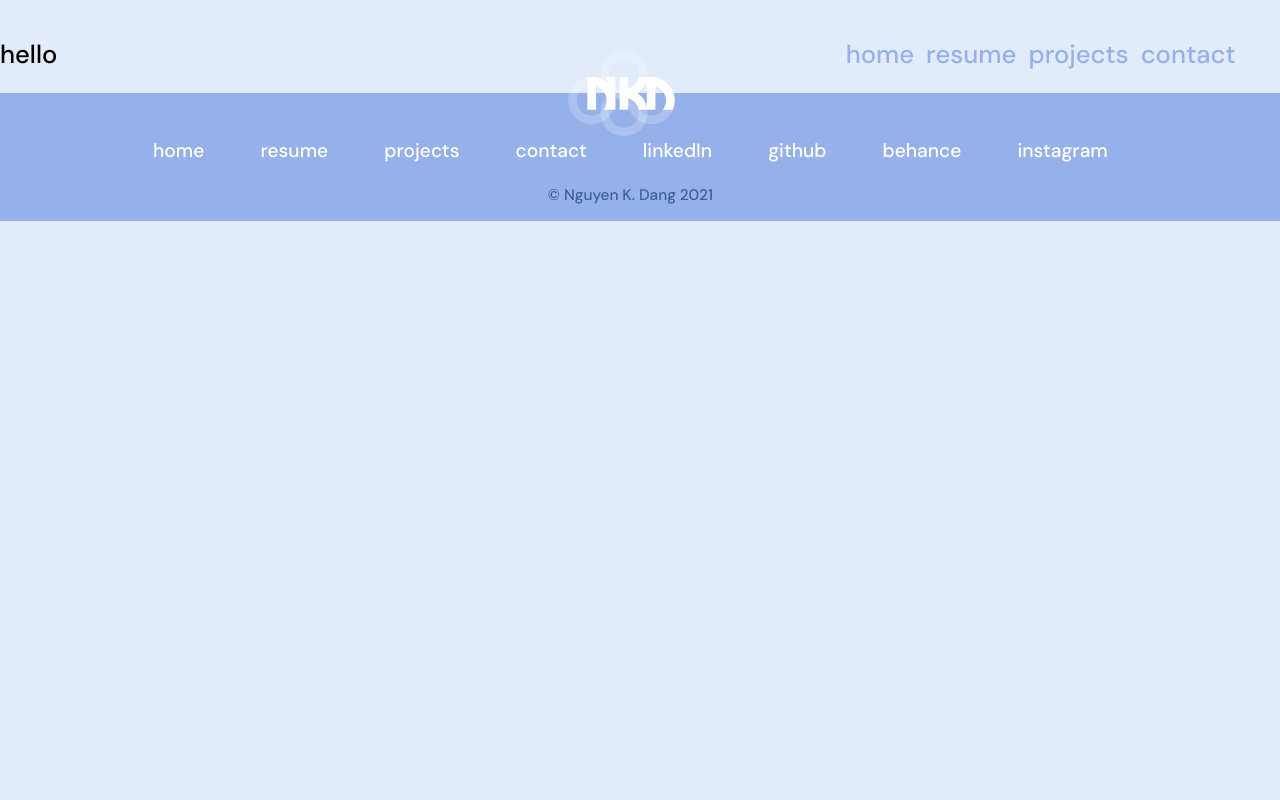
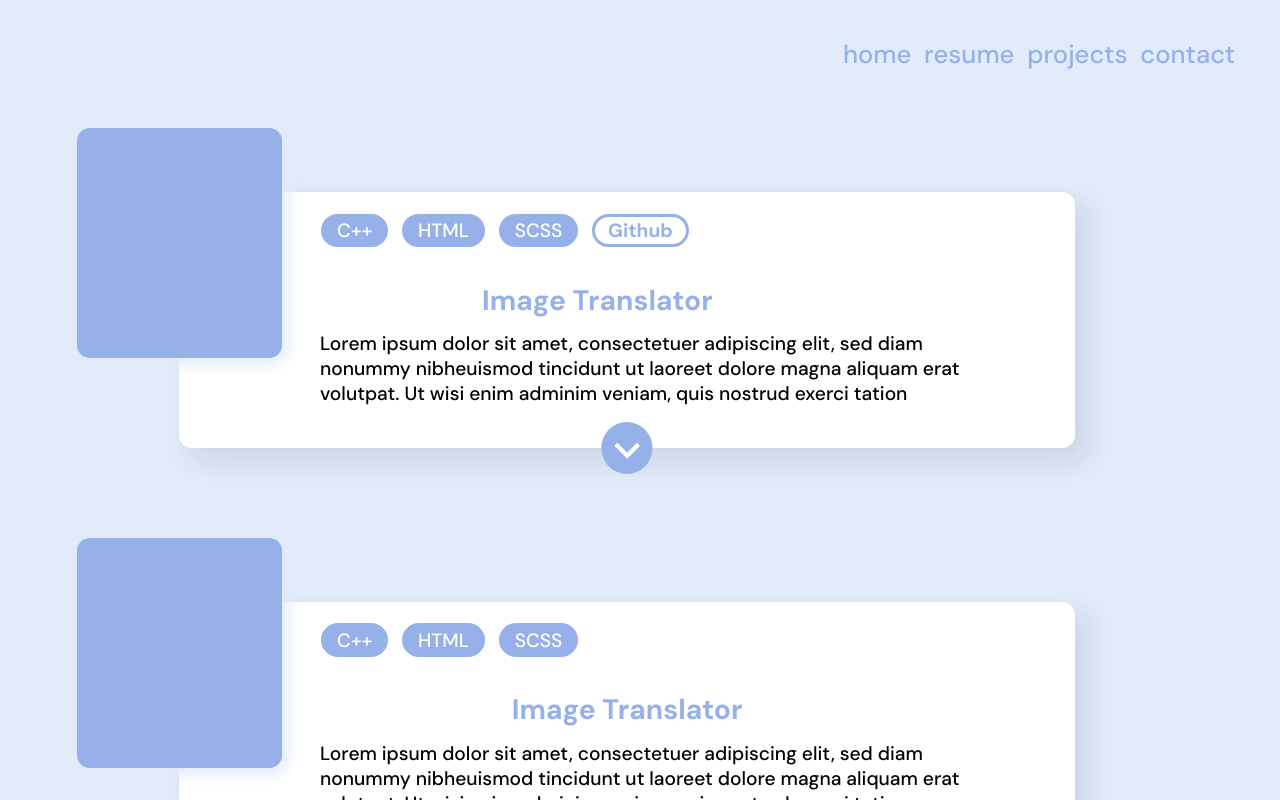
Before and after one commit to nguyenkdang/nguyenkdang, a React (Create React App) app: page /projects in a window 1280 px wide. Shown: the top 800 px of the page. Built offline with nearby package versions, Linux system fonts and the light colour scheme.

Commit message:
Project Page Layout Implemented

```diff
--- a/src/components/Navbar.js
+++ b/src/components/Navbar.js
@@ -3,12 +3,12 @@ import { Link } from 'react-router-dom';
 
 const Navbar = () => {
     return (
-        <ul id='navBar'>
-            <li className="navItem"><Link className="navLink" to="contact"> contact</Link></li>
-            <li className="navItem"><Link className="navLink" to="projects"> projects</Link></li>
-            <li className="navItem"><Link className="navLink" to="resume"> resume </Link></li>
-            <li className="navItem"><Link className="navLink" to="/"> home</Link></li>
-        </ul>
+        <div className='navBar'>
+            <span className="navItem"><Link className="navLink" to="contact"> contact</Link></span>
+            <span className="navItem"><Link className="navLink" to="projects"> projects</Link></span>
+            <span className="navItem"><Link className="navLink" to="resume"> resume </Link></span>
+            <span className="navItem"><Link className="navLink" to="/"> home</Link></span>
+        </div>
     )
 }
 
--- a/src/components/Navbar.scss
+++ b/src/components/Navbar.scss
@@ -1,21 +1,29 @@
-.navLink{
-    font-size: 2vw;
-    font-weight: 500;
-    padding: 6px;
-    color: var(--mainColor);
-    transition: color 0.5s ease-out;
-}
 
-.navLink:hover{
-    color: var(--sideColor);
-}
 
-.navItem {
-    float: right;
-}
 
-#navBar{
-    list-style-type: none;
+
+
+.navBar{
+    position: relative;
     margin-right: 3vw;
     margin-top: 3vw;
+    z-index: 99;
+
+
+    .navItem {
+        float: right;
+
+        .navLink{
+            font-size: 2vw;
+            font-weight: 500;
+            padding: 0.5vw;
+            color: var(--mainColor);
+            transition: color 0.5s ease-out;
+
+            &:hover{
+                color: var(--sideColor);
+            }
+        }
+
+    }
 }
--- a/src/components/contact/Socials.js
+++ b/src/components/contact/Socials.js
@@ -36,8 +36,8 @@ const Socials = () => {
                     </a>
                 </div>
                 <div id="in_logo" className="logo">
+                    <Logo_instagram width={size} height={size}/>
                     <a href="https://www.instagram.com/nguwaynedang/" target="_blank">
-                        <Logo_instagram width={size} height={size}/>
                     </a>
                 </div>
             </div>
--- a/src/components/contact/Socials.scss
+++ b/src/components/contact/Socials.scss
@@ -17,7 +17,7 @@
     }
 
     #git_logo, #be_logo, #in_logo{
-        padding-left: 2vw;
+        margin-left: 2vw;
     }
 }
 
@@ -30,7 +30,6 @@
     background-color: var(--sideColor);
     z-index: 0;
     transition: all 0.4s ease-in-out;
-
     &.unext{
         width: 6.5vw;
 
--- /dev/null
+++ b/src/components/projects/ProjItem.js
@@ -0,0 +1,30 @@
+import "./ProjItem.scss"
+import { useState } from "react";
+
+
+const ProjItem = ({ptitle, pdesc, ptags, git, id, isOpen, handleOpen }) => {
+    return (
+        <div className={!isOpen.opn[id] && isOpen.blur ? "ProjItem blur" : "ProjItem unblur"}>
+            <div className="proj_iconBack"></div>
+            <div className={isOpen.opn[id] ? "proj_body open" : "proj_body close"}>
+                <div className="ptags">
+                    {ptags.map((tag) => (<h3 className="ptag"> {tag} </h3>))}
+                    {!git? "" :  <a className="ptag pgittag" href={git} target="_blank">Github</a>}
+                </div>
+                <div className="pinfo">
+                    <h2 className="proj_title"> {ptitle}</h2>
+                    <p className="proj_desc"> {pdesc.slice(0,200)} <span className="proj_descExt"> {pdesc.slice(200,825)} </span></p>
+                </div>
+                <div className="proj_more" onClick={() => handleOpen(id)}>
+                    <svg className="down_icon" xmlns="http://www.w3.org/2000/svg" width="2vw" height="2vw" viewBox="0 0 24 24">
+                        <path className="cls-1" d="M0 7.33l2.829-2.83 9.175 9.339 9.167-9.339 2.829 2.83-11.996 12.17z"/>
+                    </svg>
+                </div>
+            </div>
+        </div>
+    )
+}
+
+
+
+export default ProjItem
--- /dev/null
+++ b/src/components/projects/ProjItem.scss
@@ -0,0 +1,144 @@
+.ProjItem{
+    position: relative;
+    margin-bottom: 12vw;
+    transition: filter 0.2s ease-in;
+    &.blur{
+        filter: blur(0.25vw) brightness(0.9);
+        .proj_body{
+            .proj_more{
+                cursor: default;
+            }
+        }
+    }
+
+    .proj_iconBack{
+        position: absolute;
+        border-radius: 1vw;
+        height: 18vw;
+        width: 16vw;
+        left: 6vw;
+        top:-5vw;
+        background-color: var(--mainColor);
+        box-shadow: -0vw -0vw 1.2vw 0.5vw #E1EBF9;
+        z-index: 2;
+    }
+
+    .proj_body{
+
+        position: relative;
+        left: 14vw;
+        top: 0vw;
+        border-radius: 1vw;
+
+        background-color: white;
+        width: 70vw;
+
+        z-index: 1;
+        box-shadow: 1vw 1vw 2vw 0.2vw rgba(41, 43, 65, 0.1);
+        transition: height 0.5s ease-in-out;
+
+        &.close{
+            height: 20vw;
+            .proj_more{
+                top: 18vw;
+            }
+
+            .proj_descExt{
+                visibility: hidden;
+                color: transparent;
+            }
+
+            .down_icon{
+                top: 1.2vw;
+            }
+        }
+
+        &.open{
+            height: 37vw;
+            .proj_more{
+                top: 35vw;
+            }
+
+            .proj_descExt{
+                visibility: visible;
+                color: black;
+            }
+
+            .down_icon{
+                top: 0.90vw;
+                transform: rotate(180deg);
+            }
+        }
+
+        .ptags{
+            position: absolute;
+            left: 10vw;
+            .ptag{
+                font-size: 1.5vw;
+                float: left;
+                color: white;
+                border-radius: 2vw;
+                background-color: var(--mainColor);
+                margin-left: 1.1vw;
+                padding: 0.1vw;
+                padding-left: 1vw;
+                padding-right: 1vw;
+                margin-top: 1.7vw;
+                border-style: solid;
+                border-color: var(--mainColor);
+                border-width: 0.3vw;
+
+            }
+
+            .pgittag{
+                color: var(--mainColor);
+                font-weight: 700;
+                background-color: transparent;
+            }
+        }
+        .pinfo{
+            position: relative;
+            top: 7vw;
+            .proj_title{
+                text-align: center;
+                font-weight: 700;
+                font-size: 2.2vw;
+                color: var(--mainColor);
+                margin-bottom: 0;
+
+            }
+
+            .proj_desc{
+                position: relative;
+                margin-top: 1vw;
+                left: 11vw;
+                width: 50vw;
+            }
+
+            .proj_descExt{
+                transition: color 0.7s ease-in-out;
+                transition-delay: 0.2s;
+            }
+
+        }
+
+        .proj_more{
+            position: absolute;
+            border-radius: 4vw;
+            width: 4vw;
+            height: 4vw;
+            left: 35vw;
+            transform: translate(-50%);
+            background-color: var(--mainColor);
+            cursor: pointer;
+            transition: top 0.5s ease-in-out;
+
+
+            .down_icon{
+                position: absolute;
+                left: 1vw;
+                transition: all 0.4s ease-in-out;
+            }
+        }
+    }
+}
--- a/src/components/projects/Projects.js
+++ b/src/components/projects/Projects.js
@@ -1,9 +1,96 @@
-import React from './Projects.scss'
+import { useState } from "react";
+import './Projects.scss'
+import ProjItem from './ProjItem'
+
+const projs = [
+    {
+    id: 0,
+    tags: ["C++", "HTML", "SCSS"],
+    git: "https://github.com/nguyenkdang/imageTranslator",
+    title: "Image Translator",
+    desc: "Lorem ipsum dolor sit amet, consectetuer adipiscing elit, sed diam nonummy nibh" +
+    "euismod tincidunt ut laoreet dolore magna aliquam erat volutpat. Ut wisi enim ad" +
+    "minim veniam, quis nostrud exerci tation ullamcorper suscipit lobortis nisl ut" +
+    "aliquip ex ea commodo consequat. Duis autem vel eum iriure dolor in hendrerit in" +
+    "vulputate velit esse molestie consequat, vel illum dolore eu feugiat nulla facilisis"+
+    "at vero eros et accumsan et iusto odio dignissim qui blandit praesent luptatum zzril" +
+    "delenit augue duis dolore te feugait nulla facilisi." +
+    "minim veniam, quis nostrud exerci tation ullamcorper suscipit lobortis nisl ut" +
+    "aliquip ex ea commodo consequat. Duis autem vel eum iriure dolor in hendrerit in" +
+    "vulputate velit esse molestie consequat, vel illum dolore eu feugiat nulla facilisis"+
+    "at vero eros et accumsan et iusto odio dignissim qui blandit praesent luptatum zzril" +
+    "delenit augue duis dolore te feugait nulla facilisi."
+    },
+    {
+    id: 1,
+    tags: ["C++", "HTML", "SCSS"],
+    git: false,
+    title: "Image Translator",
+    desc: "Lorem ipsum dolor sit amet, consectetuer adipiscing elit, sed diam nonummy nibh" +
+    "euismod tincidunt ut laoreet dolore magna aliquam erat volutpat. Ut wisi enim ad" +
+    "minim veniam, quis nostrud exerci tation ullamcorper suscipit lobortis nisl ut" +
+    "aliquip ex ea commodo consequat. Duis autem vel eum iriure dolor in hendrerit in" +
+    "vulputate velit esse molestie consequat, vel illum dolore eu feugiat nulla facilisis" +
+    "at vero eros et accumsan et iusto odio dignissim qui blandit praesent luptatum zzril" +
+    "delenit augue duis dolore te feugait nulla facilisi."
+    },
+    {
+    id: 2,
+    tags: ["C++", "HTML", "SCSS"],
+    git: false,
+    title: "Image Translator",
+    desc: "Lorem ipsum dolor sit amet, consectetuer adipiscing elit, sed diam nonummy nibh" +
+    "euismod tincidunt ut laoreet dolore magna aliquam erat volutpat. Ut wisi enim ad" +
+    "minim veniam, quis nostrud exerci tation ullamcorper suscipit lobortis nisl ut" +
+    "aliquip ex ea commodo consequat. Duis autem vel eum iriure dolor in hendrerit in" +
+    "vulputate velit esse molestie consequat, vel illum dolore eu feugiat nulla facilisis" +
+    "at vero eros et accumsan et iusto odio dignissim qui blandit praesent luptatum zzril" +
+    "delenit augue duis dolore te feugait nulla facilisi."
+    },
+    {
+    id: 3,
+    tags: ["C++", "HTML", "SCSS"],
+    git: false,
+    title: "Image Translator",
+    desc: "Lorem ipsum dolor sit amet, consectetuer adipiscing elit, sed diam nonummy nibh" +
+    "euismod tincidunt ut laoreet dolore magna aliquam erat volutpat. Ut wisi enim ad" +
+    "minim veniam, quis nostrud exerci tation ullamcorper suscipit lobortis nisl ut" +
+    "aliquip ex ea commodo consequat. Duis autem vel eum iriure dolor in hendrerit in" +
+    "vulputate velit esse molestie consequat, vel illum dolore eu feugiat nulla facilisis" +
+    "at vero eros et accumsan et iusto odio dignissim qui blandit praesent luptatum zzril" +
+    "delenit augue duis dolore te feugait nulla facilisi."
+    }
+]
 
 const Projects = () => {
+
+    const [isOpen, setOpen] = useState(
+        {
+            blur: false,
+            opn: projs.map((p) => false)
+        }
+    );
+
+    const handleOpen = (id) => {
+        const future = [...isOpen.opn.slice(0, id), !isOpen.opn[id], ...isOpen.opn.slice(id+1)]
+        if(isOpen.opn.every((val) => val == false) || future.every((val) => val == false) ){
+            setOpen({blur: !isOpen.blur, opn:future});
+        }
+    };
+
+    const reset = () => {
+        setOpen({
+            blur: false,
+            opn: projs.map((p) => false)
+        })
+    }
+
     return (
-        <div>
-            <h2>hello</h2>
+        <div className="Projects">
+            <div className="badge_container">
+                {projs.map((p) => (<ProjItem ptitle={p.title} pdesc={p.desc} ptags={p.tags} git={p.git} id={p.id} isOpen={isOpen} handleOpen={handleOpen}/>))}
+                <div className={isOpen.blur ? "projCover vis" : "projCover"} onClick={reset}> </div>
+            </div>
         </div>
     )
 }
--- a/src/components/projects/Projects.scss
+++ b/src/components/projects/Projects.scss
@@ -0,0 +1,23 @@
+.Projects{
+}
+
+.badge_container{
+    position:relative;
+    top: 12vw;
+    margin-bottom: 20vw;
+}
+
+
+.projCover{
+    position: absolute;
+    top: -12vw;
+    width: 100%;
+    height: 120%;
+    background: linear-gradient(#E1EBF9 0%, #6a7199 12%);
+    opacity: 0%;
+    z-index: 0;
+    transition: opacity 0.2s ease-in;
+    &.vis{
+        opacity: 20%;
+    }
+}
--- a/src/components/resume/Resume.scss
+++ b/src/components/resume/Resume.scss
@@ -24,6 +24,12 @@
     left: 50vw;
     transform: translate(-50%);
     padding: 1vw;
+}
+
+@media screen and (max-width: 460px) {
+    #page{
+        width: 85vw;
+    }
 }
 
 .indent{
--- a/src/index.scss
+++ b/src/index.scss
@@ -16,8 +16,10 @@
 
 /* GENERAL */
 body{
-    margin: 0
+    top: 0vw;
+    margin: 0 auto;
 }
+
 
 h1 {
     font-weight: 700;
--- a/src/svg/Logo_email.js
+++ b/src/svg/Logo_email.js
@@ -5,7 +5,7 @@ const Logo_email = ({width, height}) => {
         <div className="logo_email">
             <svg xmlns="http://www.w3.org/2000/svg" width={width} height={height} viewBox="0 0 24 24">
                 <path className="cls-2" d="M12 12.713l-11.985-9.713h23.971l-11.986 9.713zm-5.425-1.822l-6.575-5.329v12.501l6.575-7.172zm10.85 0l6.575 7.172v-12.501l-6.575 5.329zm-1.557 1.261l-3.868 3.135-3.868-3.135-8.11 8.848h23.956l-8.11-8.848z"/>
-                </svg>
+            </svg>
         </div>
     )
 }
```
Also changed, not shown: src/components/Footer.scss (+3 -4 lines).
